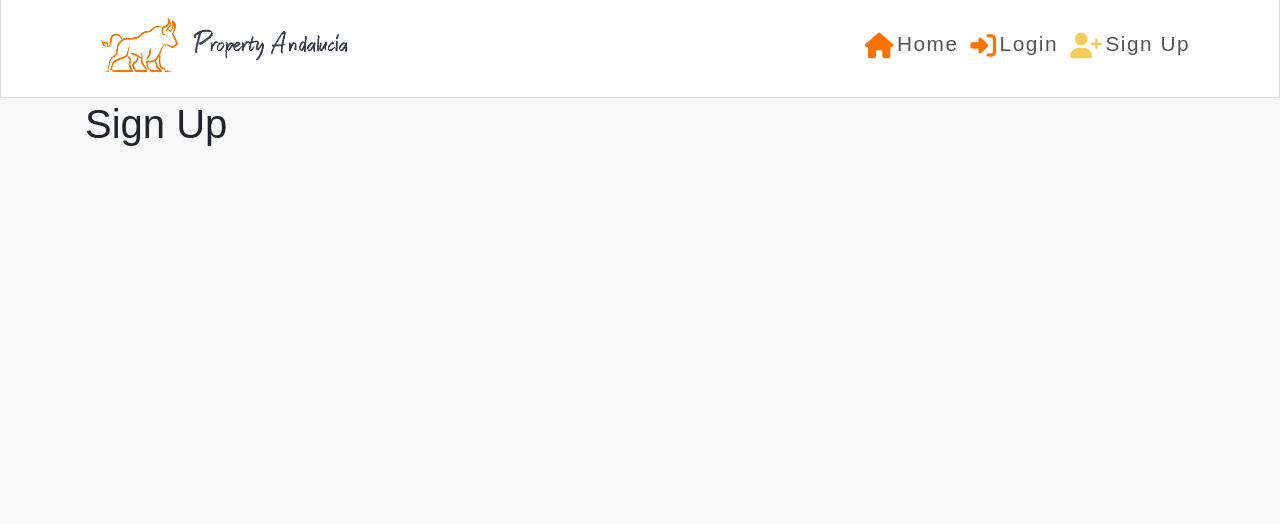
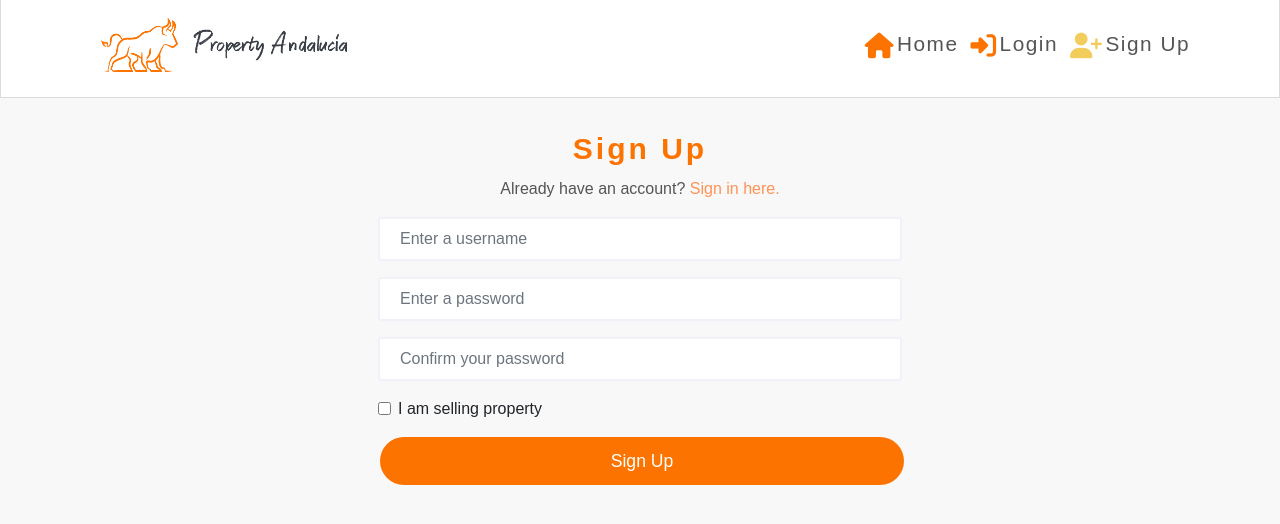
Before and after one commit to keironchaudhry/property-andalucia-frontend, a React (Create React App) app: page /signup in a window 1280 px wide. Shown: the top 524 px of the page. Built offline with nearby package versions, Linux system fonts and the light colour scheme.

Commit message:
Create pages/auth, sign up form structure and css modules

```diff
--- a/src/App.js
+++ b/src/App.js
@@ -4,6 +4,7 @@ import Container from "react-bootstrap/Container";
 import { Route, Switch } from "react-router-dom";
 
 import "./api/axiosDefaults";
+import SignUpForm from "./pages/auth/SignUpForm";
 
 function App() {
   return (
@@ -13,7 +14,7 @@ function App() {
         <Switch>
           <Route exact path="/" render={() => <h1>Home</h1>} />
           <Route exact path="/signin" render={() => <h1>Login</h1>} />
-          <Route exact path="/signup" render={() => <h1>Sign Up</h1>} />
+          <Route exact path="/signup" render={() => <SignUpForm />} />
           <Route render={() => <p>Page not found.</p>} />
         </Switch>
       </Container>
--- a/src/App.module.css
+++ b/src/App.module.css
@@ -2,10 +2,6 @@
   font-family: "Lora", sans-serif;
   background-color: #f8f8f8;
   min-height: 100vh;
-}
-
-.Main {
-  padding-top: 100px;
 }
 
 * {
--- /dev/null
+++ b/src/pages/auth/SignUpForm.js
@@ -0,0 +1,75 @@
+import React from "react";
+import { Link } from "react-router-dom";
+
+import styles from "../../styles/SignInUpForm.module.css";
+import btnStyles from "../../styles/Button.module.css";
+import appStyles from "../../App.module.css";
+
+import { Form, Button, Col, Row, Container } from "react-bootstrap";
+
+const SignUpForm = () => {
+  return (
+    <Row className={styles.Row}>
+      <Col className="my-auto mx-auto py-2 p-md-2" md={8} lg={6}>
+        <Container className={`mt-5 ${appStyles.Content}`}>
+          <h1 className={styles.Header}>Sign Up</h1>
+
+          <Container className={`mt-3 mb-3 ${appStyles.Content}`}>
+            <Link className={styles.Link} to="/signin">
+              Already have an account? <span>Sign in here.</span>
+            </Link>
+          </Container>
+
+          <Form>
+            <Form.Group className="mb-3" controlId="username">
+              <Form.Label className="d-none">Username</Form.Label>
+              <Form.Control
+                className={styles.Input}
+                type="text"
+                placeholder="Enter a username"
+                name="username"
+              />
+            </Form.Group>
+
+            <Form.Group className="mb-3" controlId="password1">
+              <Form.Label className="d-none">Password</Form.Label>
+              <Form.Control
+                className={styles.Input}
+                type="password"
+                placeholder="Enter a password"
+                name="password1"
+              />
+            </Form.Group>
+
+            <Form.Group className="mb-3" controlId="password2">
+              <Form.Label className="d-none">Confirm your password</Form.Label>
+              <Form.Control
+                className={styles.Input}
+                type="password"
+                placeholder="Confirm your password"
+                name="password2"
+              />
+            </Form.Group>
+
+            <Form.Group className="mb-3" controlId="checkbox">
+              <Form.Check
+                type="checkbox"
+                label="I am selling property"
+                name="seller_status"
+              />
+            </Form.Group>
+
+            <Button
+              className={`${btnStyles.Button} ${btnStyles.Wide} ${btnStyles.Bright}`}
+              type="submit"
+            >
+              Sign Up
+            </Button>
+          </Form>
+        </Container>
+      </Col>
+    </Row>
+  );
+};
+
+export default SignUpForm;
--- /dev/null
+++ b/src/styles/Button.module.css
@@ -0,0 +1,39 @@
+.Button {
+  font-size: 1.1rem;
+  align-self: center;
+  border-radius: 100px;
+  border-color: transparent;
+  padding: 6px 12px;
+  margin-left: 2px;
+  margin-right: 2px;
+  min-width: 75px;
+}
+
+.Button:hover {
+  opacity: 0.8;
+  border-color: transparent;
+  cursor: pointer;
+}
+
+.Wide {
+  padding: 10px 20px;
+  width: 100%;
+}
+
+.Orange,
+.OrangeOutline:hover,
+.Bright:hover {
+  background-color: #f2cd5c;
+  color: #ffffff;
+}
+
+.OrangeOutline,
+.Orange:hover {
+  background-color: #ffffff;
+  color: #f2cd5c;
+}
+
+.Bright {
+  background-color: #fc7300;
+  color: #ffffff;
+}
--- /dev/null
+++ b/src/styles/SignInUpForm.module.css
@@ -0,0 +1,44 @@
+.Row {
+  padding-top: 5rem;
+}
+
+.Input {
+  background: #ffffff;
+  border: 2px solid #f0f1f9;
+  box-sizing: border-box;
+  border-radius: 3px;
+  color: #7177a1;
+  padding: 20px;
+}
+
+.Header {
+  font-weight: bold;
+  font-size: 30px;
+  line-height: 25px;
+  text-align: center;
+  letter-spacing: 0.1em;
+  color: #fc7300;
+}
+
+.Link {
+  text-decoration: none;
+  text-align: center;
+  display: block;
+  margin: auto;
+}
+
+.Link span {
+  color: #ff9254;
+}
+
+.Container {
+  padding: 30px 10px;
+}
+
+.SignInCol {
+  height: 320px;
+}
+
+.SignUpCol {
+  height: 375px;
+}
```
